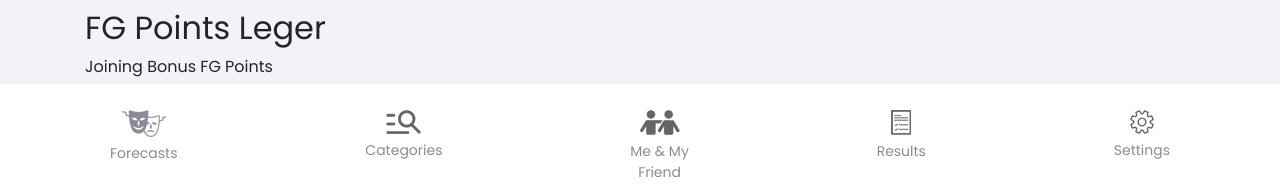
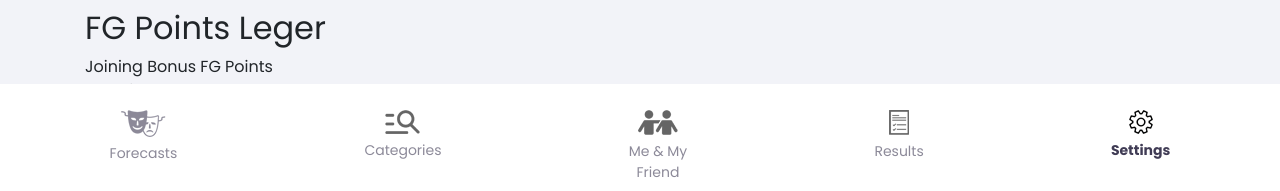
Before and after one commit to AgrimSharma/forecastguru, a Django app: template templates/user_profile.html in a window 1280 px wide. Shown: the part 591-782 px from the top of the page. Run offline with Django 3.2, Linux system fonts and the light colour scheme; the template is opened without the code that fills it: values that come from a table or form of the project are taken from there, others are empty; data comes from the database, SQL or seed files in the repository; parts of the project's set-up code (start-up, migrations or seed data) failed here and were passed over; some libraries are stand-ins or nearby versions.

Commit message:
venv updated

```diff
--- a/templates/user_profile.html
+++ b/templates/user_profile.html
@@ -195,7 +195,7 @@
                             Results</a>
                     </li>
                     <li class="nav-item">
-                        <a class="nav-link" href="{% url 'user_profile' %}">
+                        <a class="nav-link active" href="{% url 'user_profile' %}">
                             <img src="{% static 'images/menu-icon-settings.png' %}" alt=""><br>
                             Settings</a>
                     </li>
```
